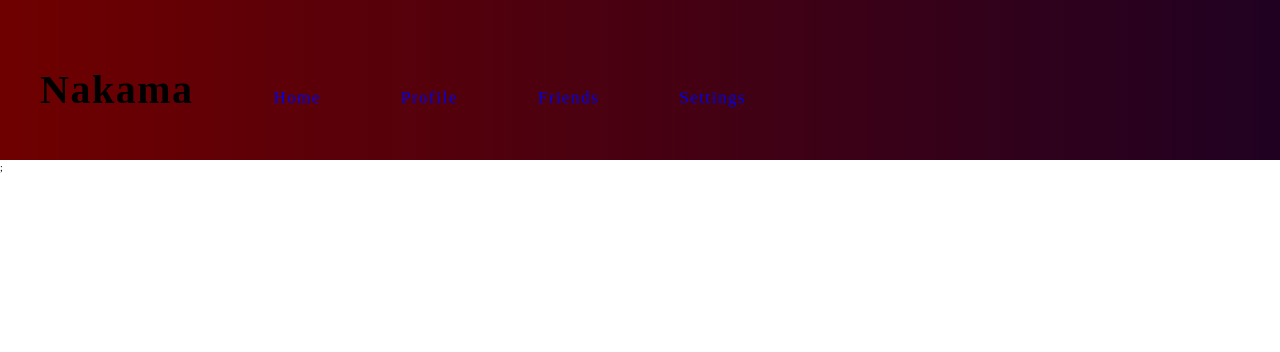
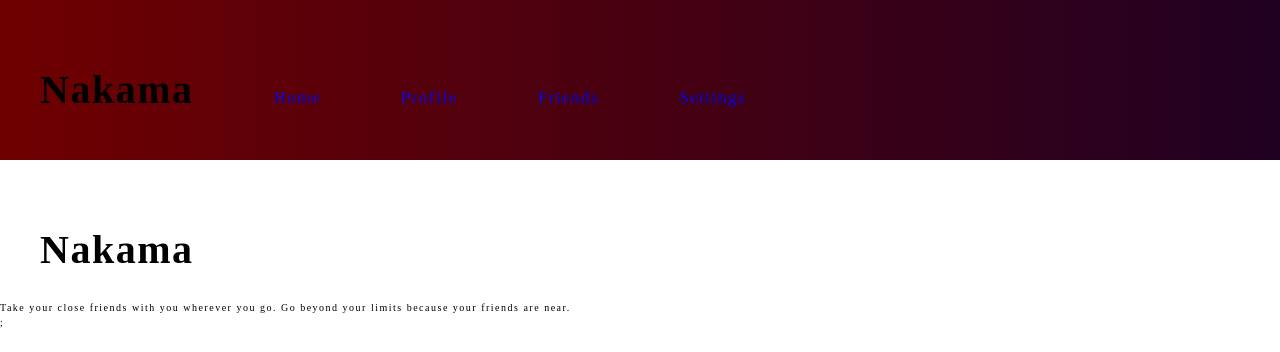
Before and after one commit to moody2times/app, a React (Create React App) app in the folder client/: page / in a window 1280 px wide. Shown: the top 352 px of the page. Built offline with nearby package versions, Linux system fonts and the light colour scheme.

Commit message:
:lipstick: Add Home component to path

```diff
--- a/client/src/App.js
+++ b/client/src/App.js
@@ -1,6 +1,7 @@
 import React from "react";
 import { Redirect, Route, Switch } from "react-router-dom";
 import { Navigation } from "./components/Navigation";
+import Home from "./components/Home";
 // import { useSelector, useDispatch } from "react-redux";
 // import { addLike, addDislike } from "./features/likes/likeSlice";
 import "./styles/App.css";
@@ -15,6 +16,7 @@ const App = () => {
 			<Navigation />
 			<Switch>
 				<Route path="/settings"></Route>
+				<Route path="/" component={Home}></Route>
 				<Redirect to="/" />
 			</Switch>
 			;
```
